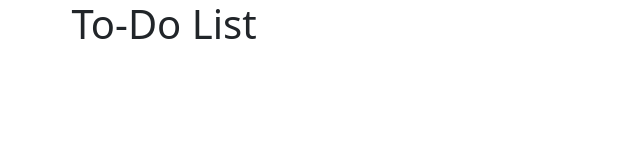
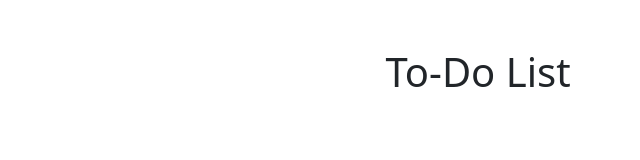
Before and after one commit to CopperCoder227/ToDoList, a plain HTML site: page index.html in a window 1280 px wide. Shown: the whole page, without its empty margins (162-802 px from the left). Drawn offline with nearby package versions, Linux system fonts and the light colour scheme.

Commit message:
whoops i fix

```diff
--- a/index.html
+++ b/index.html
@@ -27,10 +27,10 @@
       </h6>
     --></header>
 
-    <main class="container-fluid mt5">
-      <div class="row justfiy-content-center">
+    <main class="container-fluid mt-5">
+      <div class="row justify-content-center">
         <div class="col-md-8 col-lg-6">
-          <h1 class="text-center mb-4">To-Do List</h1>
+          <div class="h1 text-center mb-4">To-Do List</div>
         </div>
       </div>
     </main>
```
